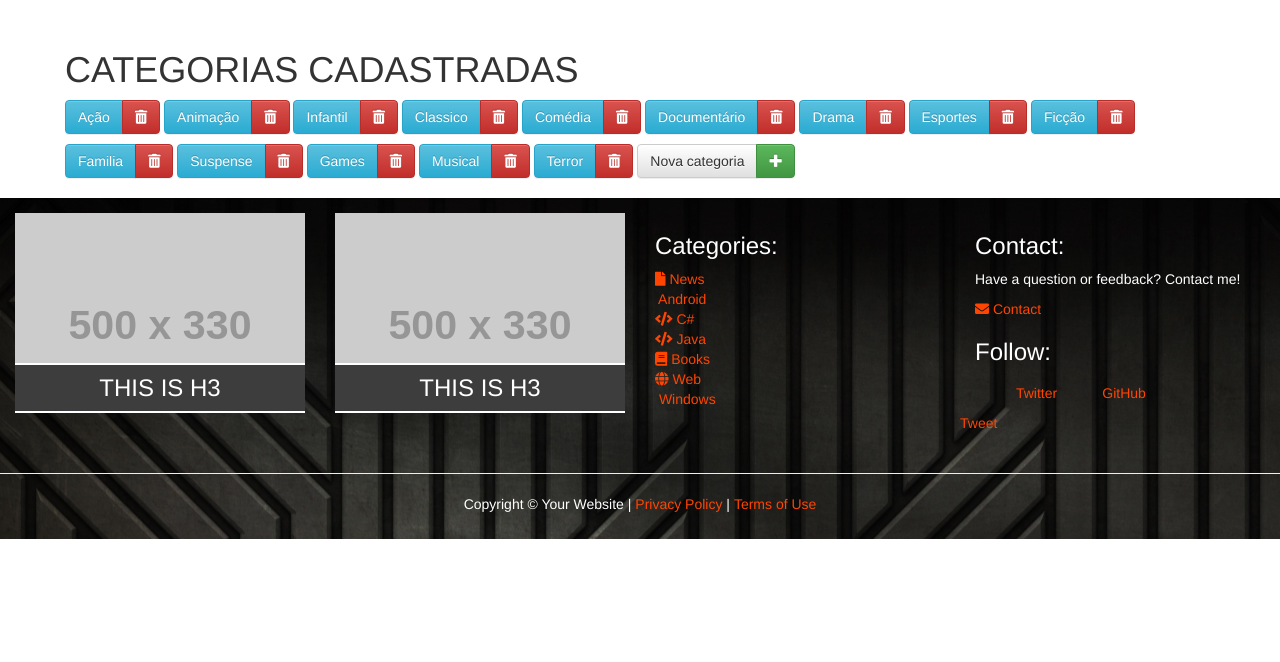
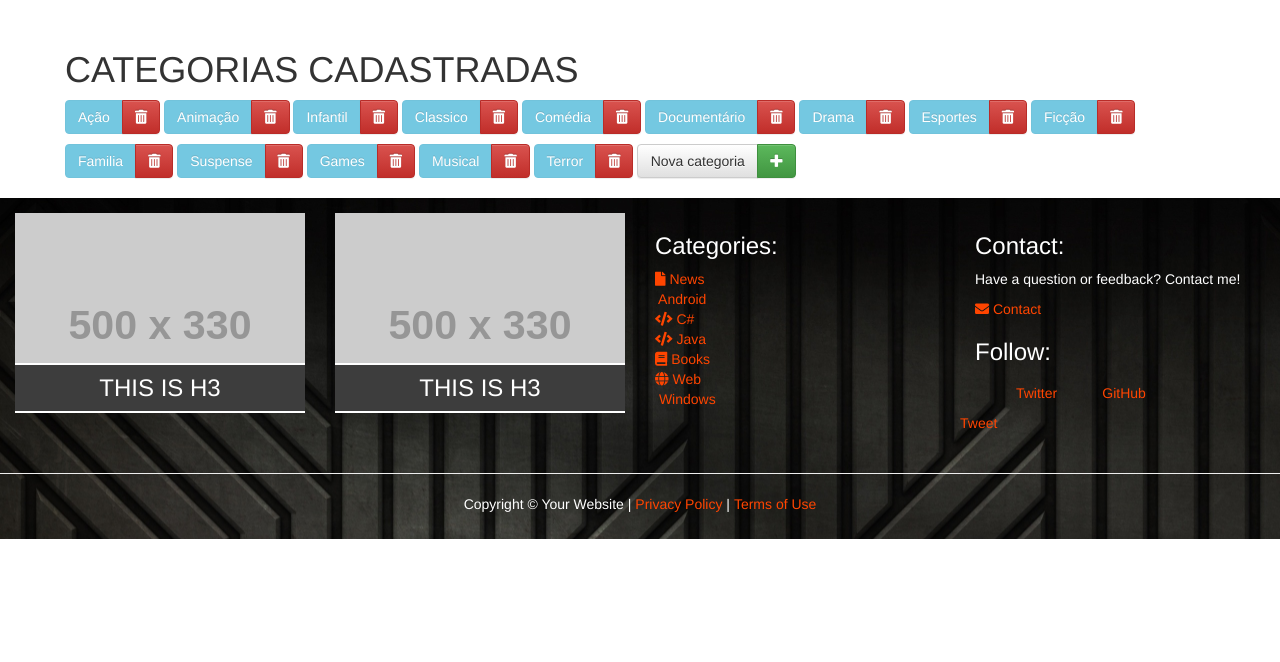
Before and after one commit to vduarted/Lambda, a PHP site: page /categorias.php in a window 1280 px wide. Shown: the part 52-714 px from the top of the page. Run offline with PHP 8.4, Linux system fonts and the light colour scheme; data comes from the database, SQL or seed files in the repository; grey boxes labelled with a size stand in for pictures from a placeholder-image service; some libraries are stand-ins or nearby versions; some web fonts are replaced.

Commit message:
@saiuke
Melhorias feitas no botão "Adicionar categoria" na página de gestão de categorias. Foi adicionado um recurso que automaticamente remove o texto "Nova categoria" do campo quando o usuário clica sobre este.
Outro ponto que foi melhorado foram os botões contendo os nomes das categorias. Eles não são mais clicáveis e o ponteiro que aparece quando o ponteiro do mouse é posicionado sobre eles é a setinha comum.

```diff
--- a/categorias.php
+++ b/categorias.php
@@ -45,13 +45,13 @@
 
                             echo'
                                 <div class="btn-group" id="'.$categoriaId.'">
-                                    <button type="button" class="btn btn-info">'.$categoriaNome.'</button>
+                                    <button type="button" class="btn btn-info" disabled>'.$categoriaNome.'</button>
                                     <button type="button" idCategoria="'.$categoriaId.'" class="btn btn-danger deletarCategoria"><i class="fas fa-trash-alt"></i></button>
                                 </div>';
                         }
                         ?>
                     <div class="btn-group novaCategoria">
-                        <span contenteditable="true" class="btn btn-default">Nova categoria</span>
+                        <span contenteditable="true" class="btn btn-default" id="novaCategoria">Nova categoria</span>
                         <button type="button" class="btn btn-success"><i class="fas fa-plus"></i></button>
                     </div>
                 </div>
--- a/css/style.css
+++ b/css/style.css
@@ -484,10 +484,15 @@ Página de gestão de categorias
     padding: 10px;
 }
 
+.listaCategorias .btn-info{
+    cursor: default;
+}
+
 .listaCategorias .btn-group{
     margin-bottom: 10px;
 }
 
-.novaCategoria{
-
+#novaCategoria{
+    min-width: 121px;
+    min-height: 34px;
 }
--- a/js/script.js
+++ b/js/script.js
@@ -99,3 +99,14 @@ $(document).ready(function () {
         });
     });
 });
+//Remove texto do formulário de criação de novas categorias na página de gestão de categorias
+$("#novaCategoria").focusin(function () {
+    if ($("#novaCategoria").text() == "Nova categoria") {
+        $("#novaCategoria").text("");
+    }
+})
+$("#novaCategoria").focusout(function () {
+    if ($("#novaCategoria").text() == "") {
+        $("#novaCategoria").text("Nova categoria");
+    }
+})
```
